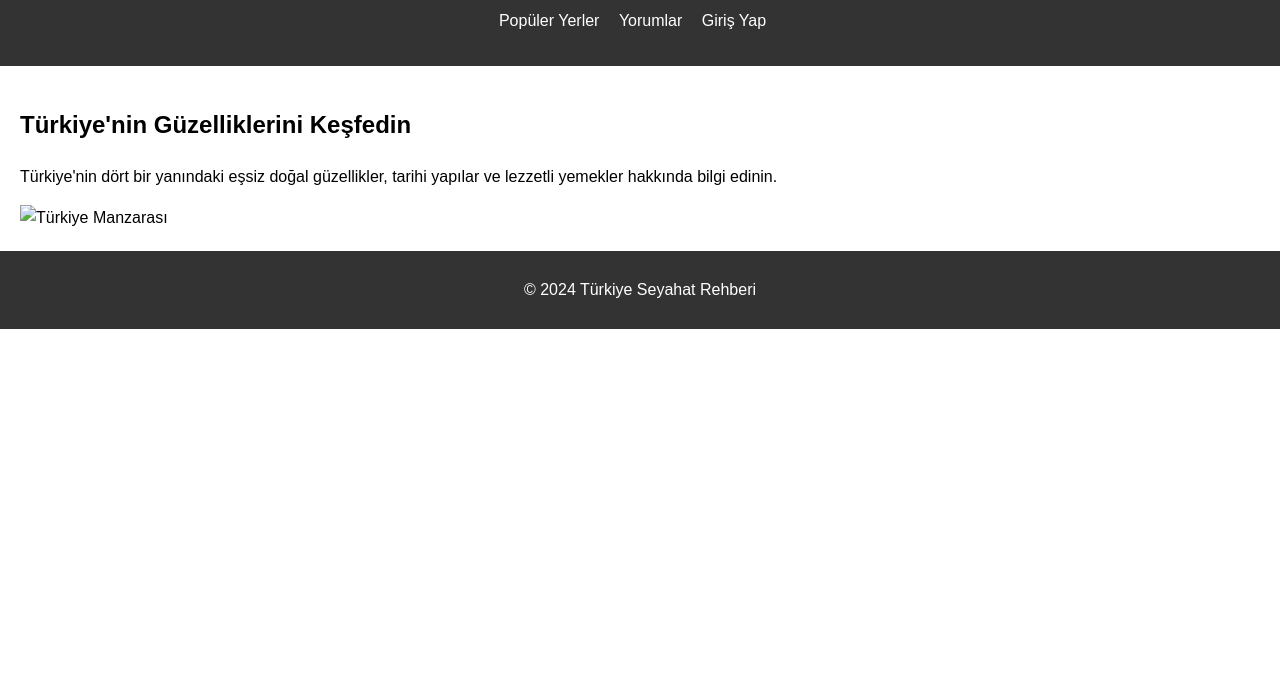
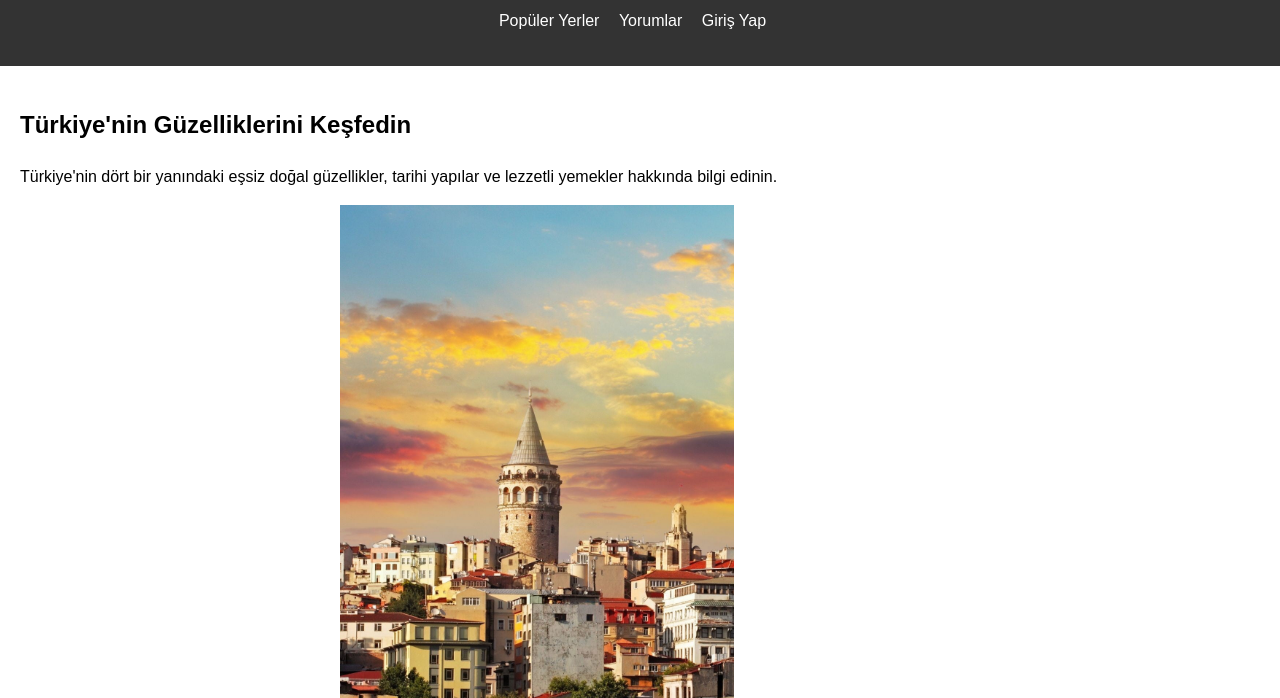
Before and after one commit to talha-eren/travel_guide, a plain HTML site: page GeziRehberi/Frontend/index.html in a window 1280 px wide. Shown: the part 102-800 px from the top of the page. Drawn offline with Linux system fonts and the light colour scheme.

Commit message:
slider eklenmesi

```diff
--- a/GeziRehberi/Frontend/index.html
+++ b/GeziRehberi/Frontend/index.html
@@ -12,7 +12,7 @@
         <nav>
             <ul>
                 <li><a href="populeryerler.html">Popüler Yerler</a></li>
-                <li><a href="yorumlar.html">Yorumlar</a></li> <!-- Yorumlar bağlantısı yorumlar.html'e yönlendirir -->
+                <li><a href="yorumlar.html">Yorumlar</a></li>
                 <li><a href="giris.html">Giriş Yap</a></li>
             </ul>
         </nav>
@@ -22,12 +22,32 @@
         <section id="anasayfa">
             <h2>Türkiye'nin Güzelliklerini Keşfedin</h2>
             <p>Türkiye'nin dört bir yanındaki eşsiz doğal güzellikler, tarihi yapılar ve lezzetli yemekler hakkında bilgi edinin.</p>
-            <img src="img/türkiye.jpg" alt="Türkiye Manzarası">
+
+            <!-- Slider bölümü -->
+            <div id="slider">
+                <img src="img/kapadokya.jpg" alt="İstanbul" class="slider-image">
+                <img src="img/istanbul.jpg" alt="Kapadokya" class="slider-image" style="display: none;">
+                <img src="img/pamukkale.jpg" alt="Pamukkale" class="slider-image" style="display: none;">
+            </div>
         </section>
     </main>
 
     <footer>
         <p>&copy; 2024 Türkiye Seyahat Rehberi</p>
     </footer>
+
+    <!-- Slider JavaScript kodu -->
+    <script>
+        let currentImageIndex = 0;
+        const images = document.querySelectorAll('.slider-image');
+
+        function showNextImage() {
+            images[currentImageIndex].style.display = 'none';
+            currentImageIndex = (currentImageIndex + 1) % images.length;
+            images[currentImageIndex].style.display = 'block';
+        }
+
+        setInterval(showNextImage, 3000); // Her 3 saniyede bir resmi değiştir
+    </script>
 </body>
 </html>
--- a/GeziRehberi/Frontend/styles.css
+++ b/GeziRehberi/Frontend/styles.css
@@ -3,7 +3,17 @@ body {
     line-height: 1.6;
     margin: 0;
     padding: 0;
+
 }
+.türkiye{
+    max-width: 100%; /* Ensures the image is responsive */
+    height: auto;    /* Keeps the aspect ratio intact */
+    width: 80%;      /* Adjust this value to your preferred size */
+    margin: 0 auto;  /* Centers the image */
+    display: block;  /* Ensures it behaves like a block element */
+}
+
+
 
 header {
     background: #333;
@@ -77,3 +87,22 @@ footer {
     text-align: center;
     padding: 10px 0;
 }
+#slider {
+    width: 100%;
+    max-width: 600px; /* Maksimum genişliği belirleyin */
+    height: 100%;
+    margin: 0 auto; /* Ortala */
+    overflow: hidden; /* Taşan kısımları gizle */
+    position: relative;
+}
+
+.slider-image {
+    width: 1000x;
+    height: 700px;
+    display: none; /* Sadece bir tanesi görünecek */
+}
+
+/* İlk resim başlangıçta görünsün */
+.slider-image:first-child {
+    display: block;
+}
```
Also changed, not shown: GeziRehberi/Frontend/img/istanbul.jpg (added), GeziRehberi/Frontend/img/pamukkale.jpg (added), GeziRehberi/Frontend/img/türkiye.jpg (added), 1 other file.
